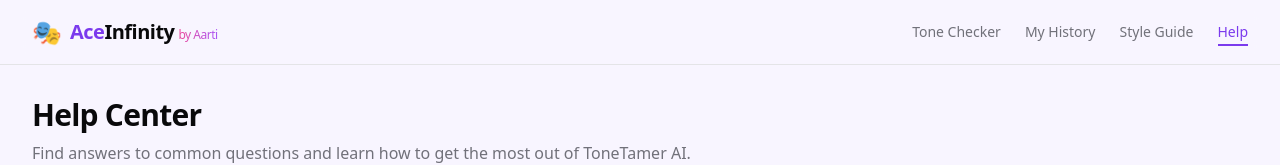
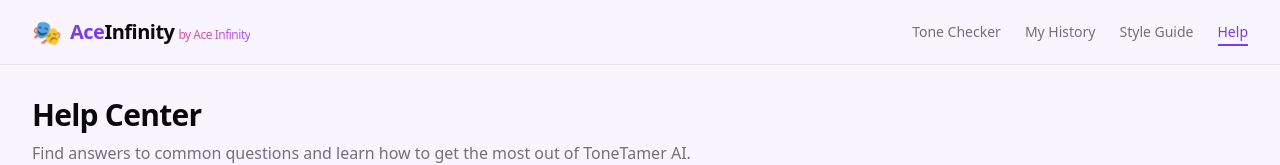
Before and after one commit to Aarti-panchal01/tone-tamer-ai-41, a React (Vite) app: page /help in a window 1280 px wide. Shown: the top 165 px of the page. Built offline with nearby package versions, Linux system fonts and the light colour scheme.

Commit message:
Update header text
Change "by Aarti" to "by Ace Infinity" in the header.

```diff
--- a/src/components/Header.tsx
+++ b/src/components/Header.tsx
@@ -19,7 +19,7 @@ const Header: React.FC = () => {
           </span>
           <Link to="/" className="text-xl font-bold tracking-tight hover:opacity-80 transition-opacity">
             <span className="text-primary">Ace</span>Infinity
-            <span className="ml-1 text-xs font-normal bg-gradient-to-r from-pink-500 to-purple-500 text-transparent bg-clip-text">by Aarti</span>
+            <span className="ml-1 text-xs font-normal bg-gradient-to-r from-pink-500 to-purple-500 text-transparent bg-clip-text">by Ace Infinity</span>
           </Link>
         </div>
 
```
